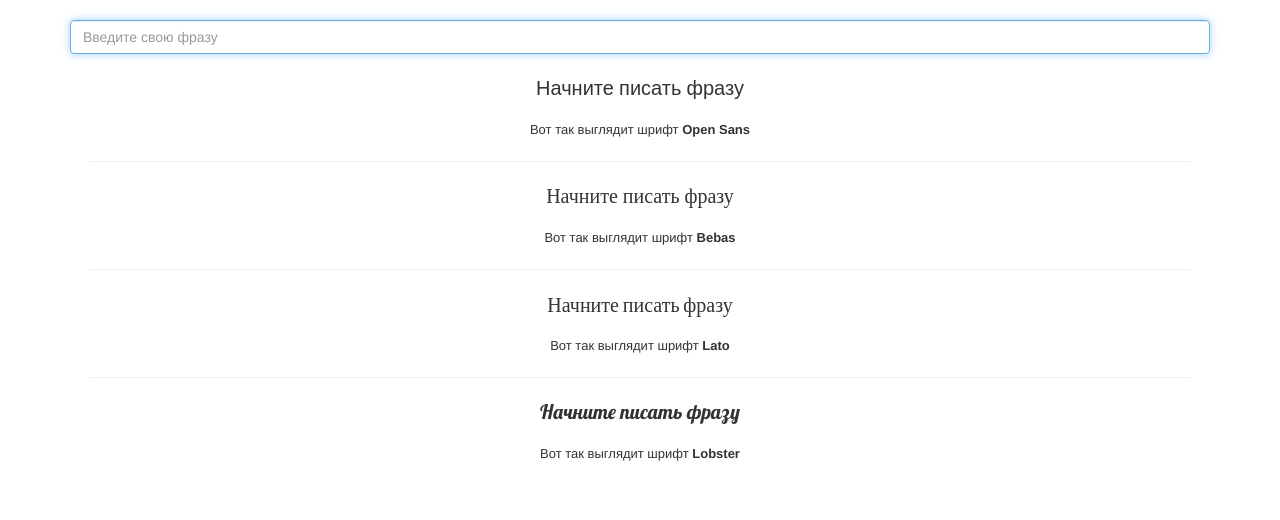
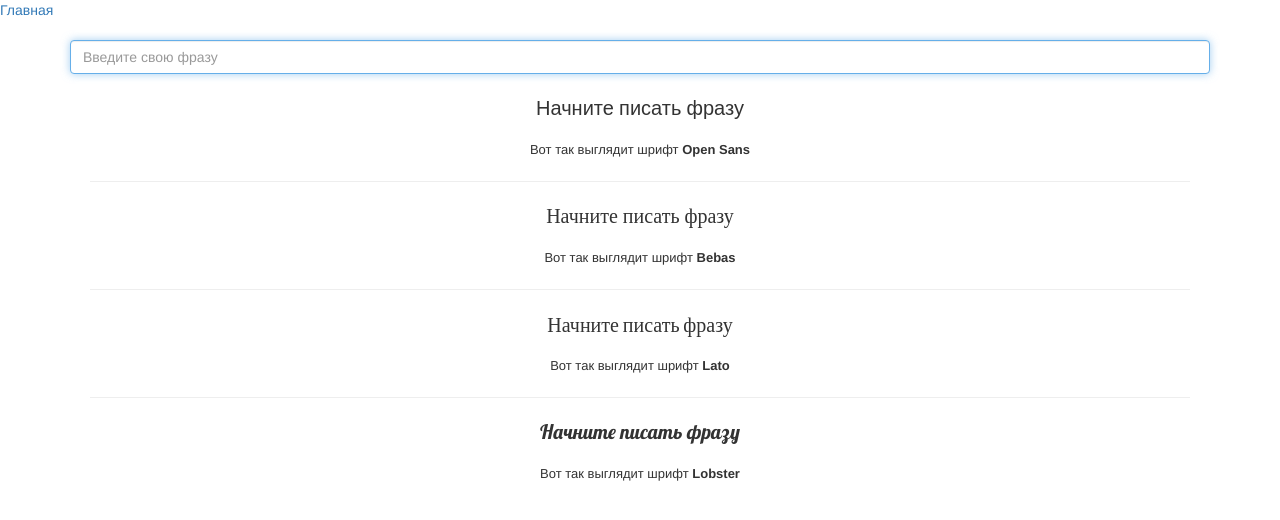
Before and after one commit to IgorGorin/igorgorin.github.io, a plain HTML site: page lesson14/index.html in a window 1280 px wide. Drawn offline with nearby package versions, Linux system fonts and the light colour scheme.

Commit message:
Update index.html

```diff
--- a/lesson14/index.html
+++ b/lesson14/index.html
@@ -41,6 +41,7 @@
   </head>
   <body>
     <header>
+        <a href="https://igorgorin.github.io">Главная</a>
     	<div class="container">
   				<div class="text-box"><input type="search" class="form-control" autofocus placeholder="Введите свою фразу"></div>
   				<div class="fonts">
```
